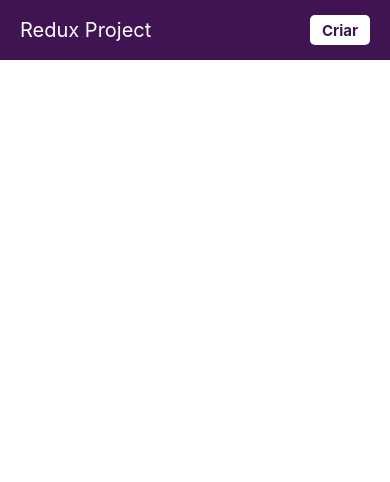
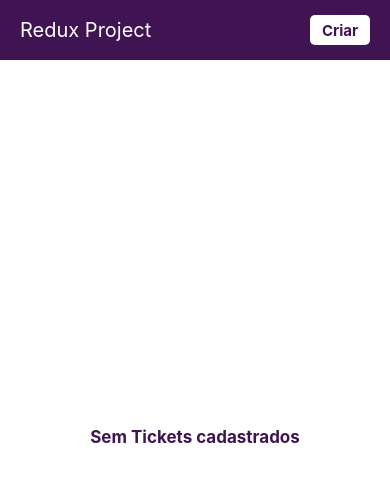
Before and after one commit to maeceloacm1998/Project-REDUX, a React Native app: screen /Tickets in a window 390 px wide. Shown: the top 482 px of the page. Built offline with nearby package versions, Linux system fonts and the light colour scheme.

Commit message:
refactor: include notFound style and loading when remove ticket

```diff
--- a/src/screens/TicketsScreen.tsx
+++ b/src/screens/TicketsScreen.tsx
@@ -1,5 +1,12 @@
-import React from "react";
-import { View, StyleSheet, ScrollView } from "react-native";
+import React, { useState } from "react";
+import {
+  View,
+  Text,
+  StyleSheet,
+  ScrollView,
+  ActivityIndicator,
+  Dimensions,
+} from "react-native";
 import { useSelector, useDispatch } from "react-redux";
 
 import HeaderTicketList from "../components/HeaderTicketsLIst/HeaderTicketList";
@@ -11,6 +18,8 @@ import { ApplicationReducer, getListTickets } from "../redux";
 import { Alert } from "react-native";
 
 export default function TicketsScreen({ navigation }: ScreenProps) {
+  const [loading, setLoading] = useState<boolean>(false);
+
   const dispatch = useDispatch();
   const createTicket = () => navigation.navigate("CriarTicket");
   const pressTicketCard = () => console.log("press card");
@@ -36,8 +45,10 @@ export default function TicketsScreen({ navigation }: ScreenProps) {
   };
 
   const removeTicket = (ticketID: string) => {
+    setLoading(true);
     const newListTicket = listTickets.filter((item) => item.id !== ticketID);
     dispatch(getListTickets(newListTicket));
+    setLoading(false);
   };
 
   const styles = StyleSheet.create({
@@ -45,15 +56,35 @@ export default function TicketsScreen({ navigation }: ScreenProps) {
       flex: 1,
       backgroundColor: colors.background,
     },
+    containerSpinner: {
+      height: Dimensions.get("window").height - 90,
+      justifyContent: "center",
+      alignItems: "center",
+    },
     containerTicketsList: {
       flex: 1,
       paddingHorizontal: 20,
     },
+    textNotFound: {
+      fontSize: 17,
+      fontWeight: "bold",
+      color: colors.primary,
+    },
   });
-
   return (
     <View style={styles.container}>
       <HeaderTicketList onPressButton={createTicket} />
+      {loading && (
+        <View style={styles.containerSpinner}>
+          <ActivityIndicator size={25} color={colors.primary} />
+        </View>
+      )}
+      {!listTickets.length && (
+        <View style={styles.containerSpinner}>
+          <Text style={styles.textNotFound}>Sem Tickets cadastrados</Text>
+        </View>
+      )}
+      {!loading && (
         <ScrollView style={styles.containerTicketsList}>
           {listTickets.map((item) => (
             <TicketCard
@@ -63,6 +94,7 @@ export default function TicketsScreen({ navigation }: ScreenProps) {
             />
           ))}
         </ScrollView>
+      )}
     </View>
   );
 }
```
Lines whose indentation alone changed are shown as unchanged.
